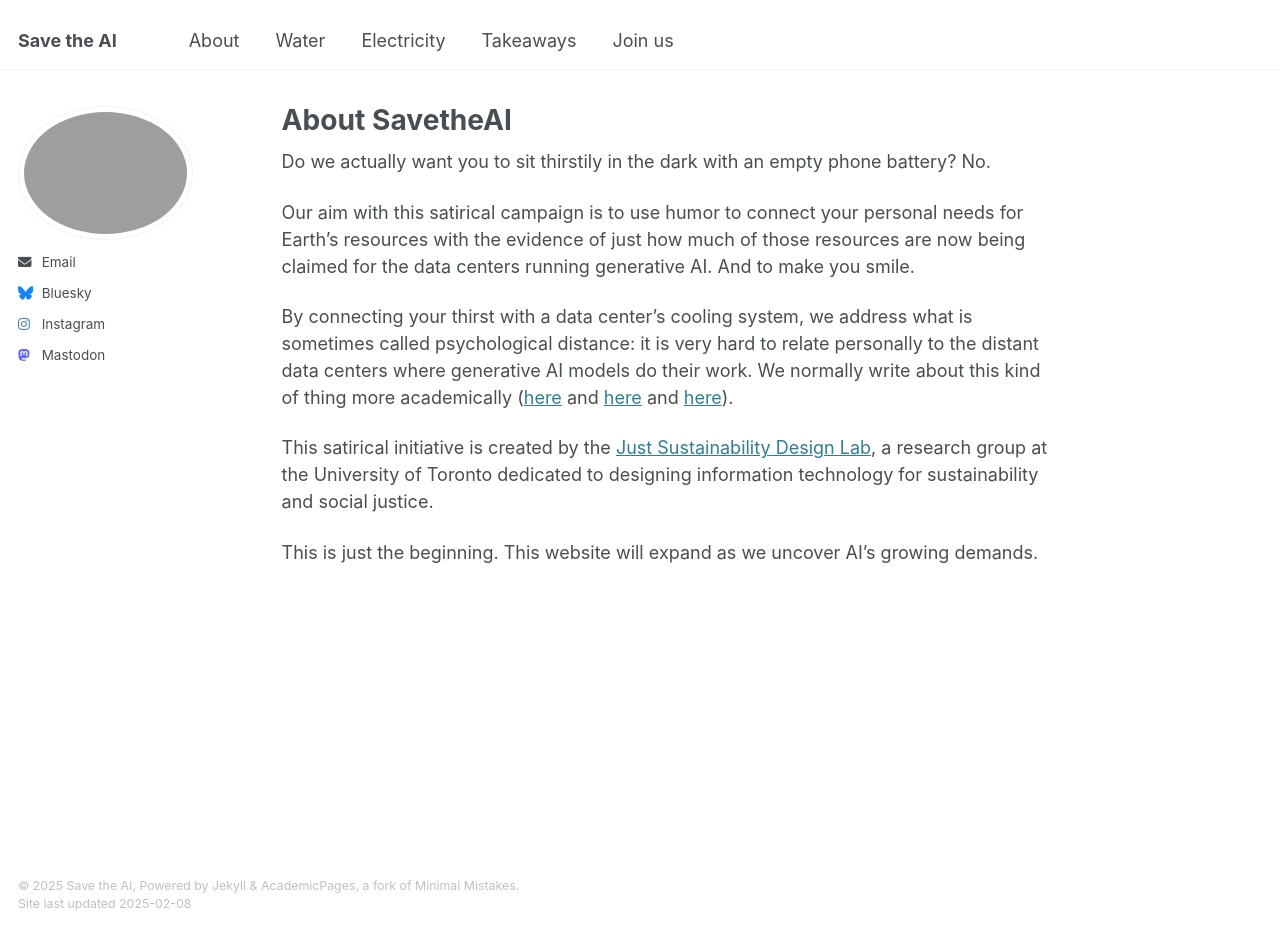
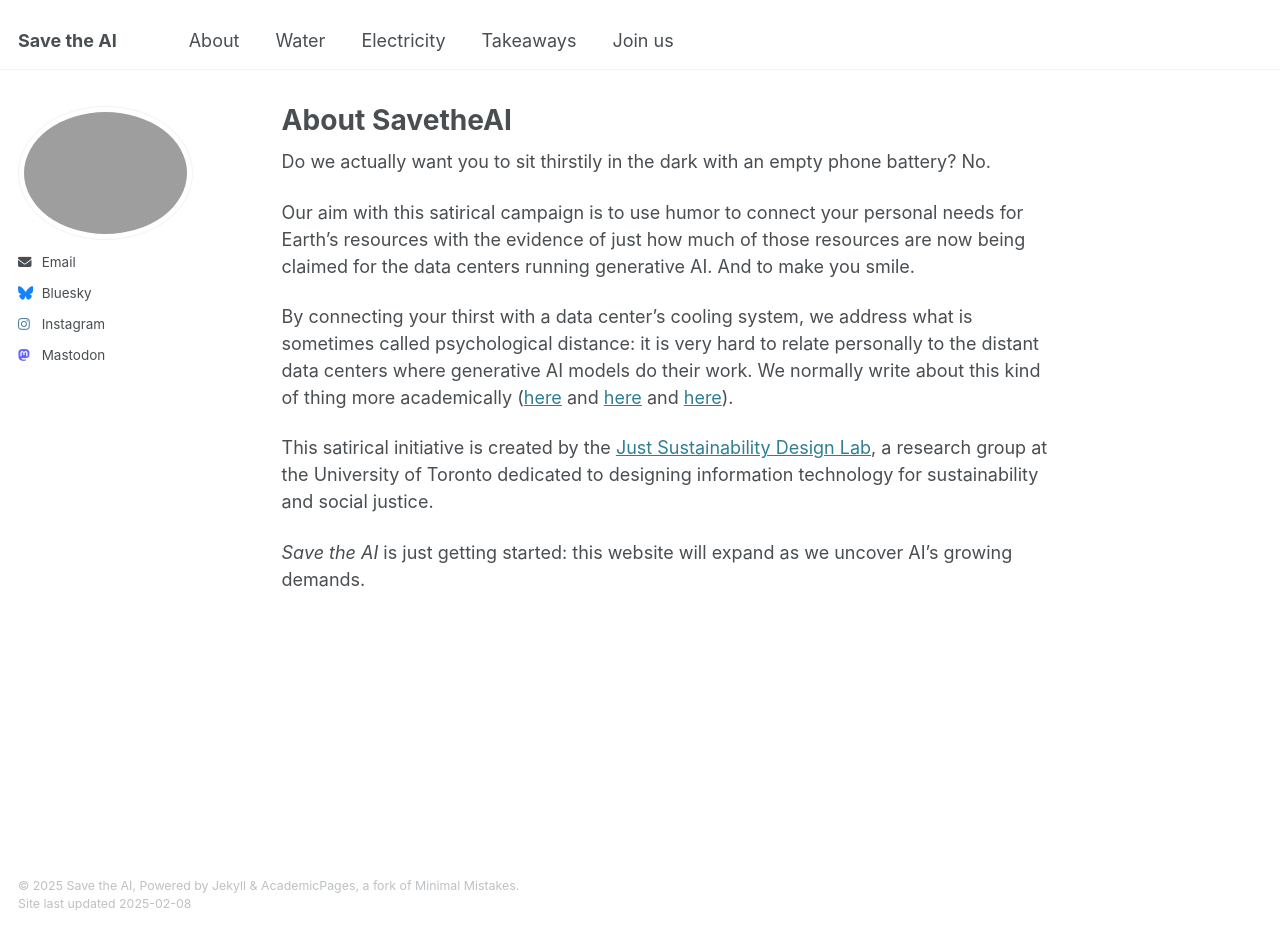
Before and after one commit to JustSustainabilityDesign/savetheAI, a Jekyll site: the page built from _pages/about.md, in a window 1280 px wide and 932 px high. Built offline with Jekyll 4.4.1, drawn with Linux system fonts in a browser that asks for light colours.

Commit message:
Update about.md

```diff
--- a/_pages/about.md
+++ b/_pages/about.md
@@ -11,4 +11,4 @@ By connecting your thirst with a data center’s cooling system, we address what
 
 This satirical initiative is created by the [Just Sustainability Design Lab](https://justsustainabilitydesign.org/), a research group at the University of Toronto dedicated to designing information technology for sustainability and social justice.
 
-This is just the beginning. This website will expand as we uncover AI’s growing demands.
+_Save the AI_ is just getting started: this website will expand as we uncover AI’s growing demands.
```
